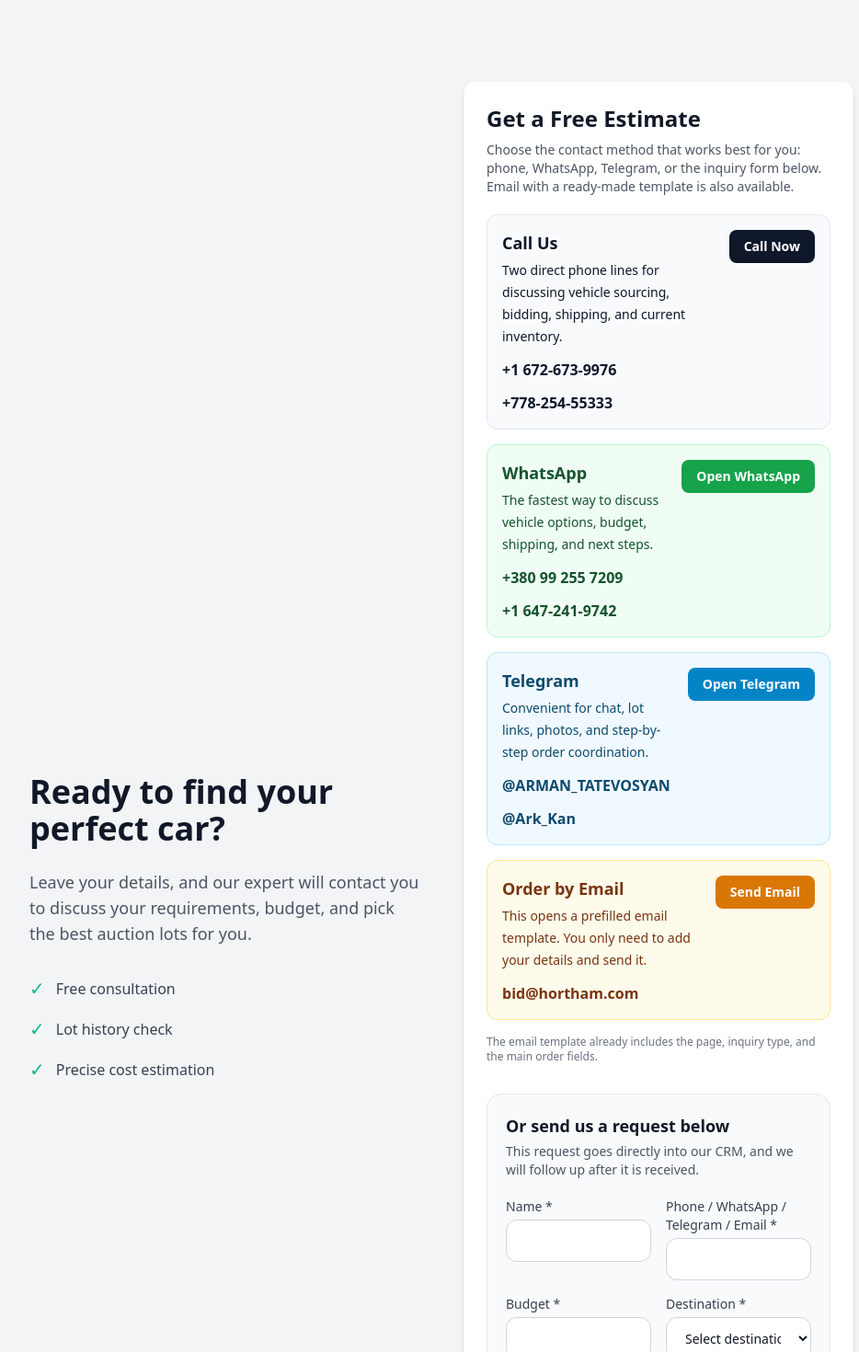
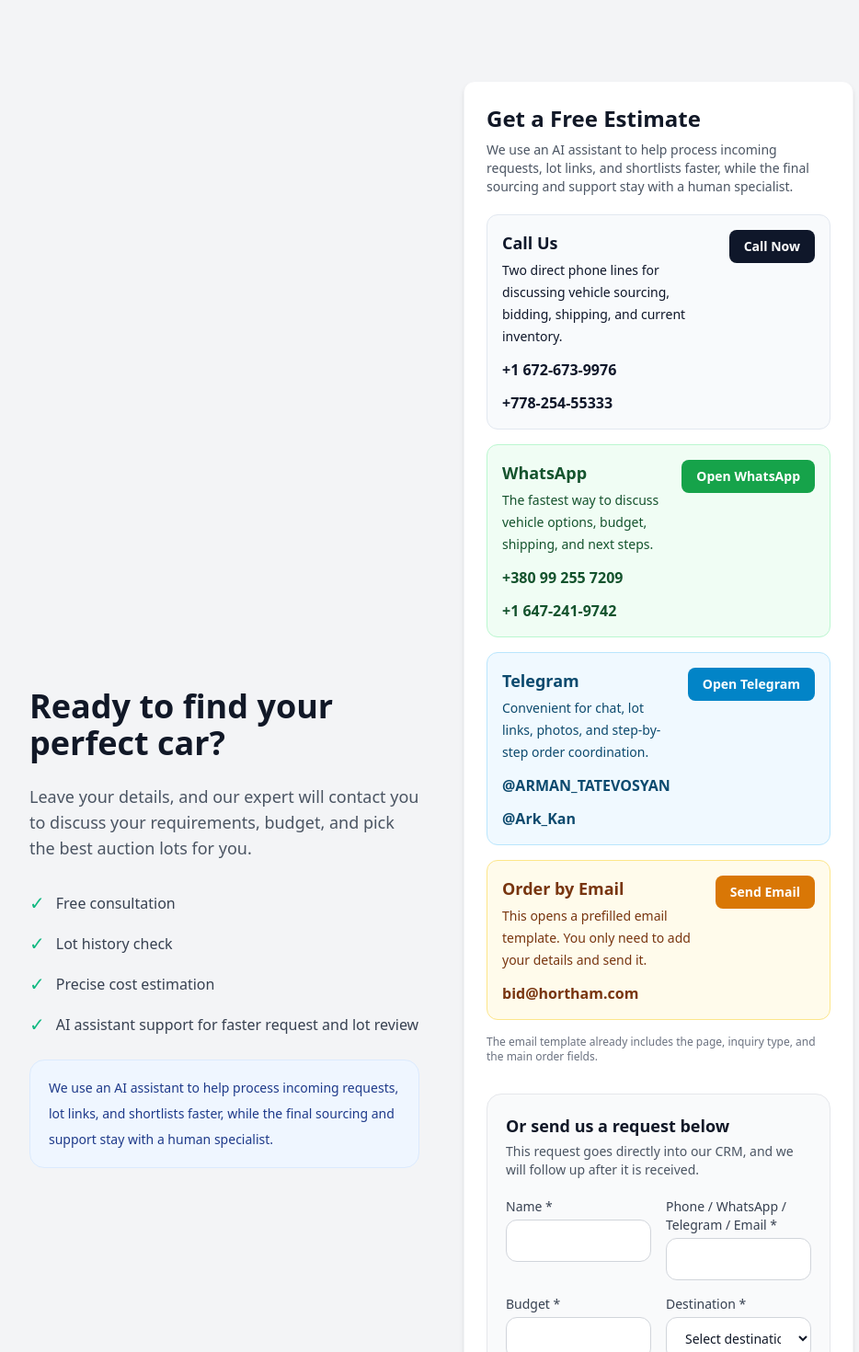
Before and after one commit to ark-crisisfix/USED-USA-CARS, a Next.js app: page / in a window 1280 px wide. Shown: the part 6776-8246 px from the top of the page at 92% size, without its empty margins (160-1094 px from the left). Built offline with nearby package versions, Linux system fonts and the light colour scheme.

Commit message:
Mention AI assistant in sourcing flow

```diff
--- a/components/pages/AuctionListingsPage.tsx
+++ b/components/pages/AuctionListingsPage.tsx
@@ -38,6 +38,7 @@ export default function AuctionListingsPage({ locale }: { locale: Locale }) {
         ctaTitle: "Нашел интересный лот?",
         ctaBody:
           "Оставь заявку ниже и сразу добавь ссылку или номер лота. Мы вернемся с расчетом, оценкой рисков и рекомендацией, стоит ли вообще заходить в этот вариант.",
+        aiNote: "AI-ассистент помогает нам быстрее разбирать lot-ссылки и shortlists, но финальная рекомендация и расчёт остаются за специалистом.",
         quickLinksTitle: "Также полезно",
         quickLinks: [
           { href: "/export-to-ukraine", label: "Доставка в Украину" },
@@ -75,6 +76,7 @@ export default function AuctionListingsPage({ locale }: { locale: Locale }) {
         ctaTitle: "Found an interesting lot?",
         ctaBody:
           "Leave a request below and include the link or lot number right away. We will come back with pricing, risk notes, and a recommendation on whether the lot is worth pursuing.",
+        aiNote: "An AI assistant helps us process lot links and shortlists faster, while the final recommendation and estimate are still handled by a specialist.",
         quickLinksTitle: "You may also need",
         quickLinks: [
           { href: "/export-to-ukraine", label: "Delivery to Ukraine" },
@@ -148,11 +150,14 @@ export default function AuctionListingsPage({ locale }: { locale: Locale }) {
         <section className="rounded-[1.75rem] bg-white p-8 shadow-sm ring-1 ring-slate-200">
           <h2 className="text-3xl font-black text-slate-950">{copy.ctaTitle}</h2>
           <p className="mt-4 max-w-4xl text-base leading-7 text-slate-600">{copy.ctaBody}</p>
+          <div className="mt-5 rounded-2xl border border-blue-100 bg-blue-50 px-5 py-4 text-sm leading-7 text-blue-900">
+            {copy.aiNote}
+          </div>
 
           <div className="mt-8">
             <LeadFormUniversal
               heading={copy.formTitle}
-              subtitle={copy.ctaBody}
+              subtitle={copy.aiNote}
               formType="similar_car"
               sourceContext="auction_listings_page"
             />
--- a/components/pages/HomePage.tsx
+++ b/components/pages/HomePage.tsx
@@ -564,10 +564,30 @@ export default function HomePage({ locale }: { locale: Locale }) {
                 <span className="text-emerald-500 mr-3 text-xl">✓</span>
                 {t.leadB3}
               </li>
+              <li className="flex items-center text-gray-700">
+                <span className="text-emerald-500 mr-3 text-xl">✓</span>
+                {locale === "ru"
+                  ? "AI-ассистент помогает быстрее обработать заявку и варианты лотов"
+                  : "AI assistant support for faster request and lot review"}
+              </li>
             </ul>
+            <div className="mt-6 rounded-2xl border border-blue-100 bg-blue-50 px-5 py-4 text-sm leading-7 text-blue-900">
+              {locale === "ru"
+                ? "Мы используем AI-ассистента, который помогает быстрее разбирать заявки, lot-ссылки и shortlist'ы, а финальный подбор и сопровождение подтверждает специалист."
+                : "We use an AI assistant to help process incoming requests, lot links, and shortlists faster, while the final sourcing and support stay with a human specialist."}
+            </div>
           </div>
           <div>
-            <LeadFormUniversal heading={t.leadFormTitle} formType="general" sourceContext="homepage_contact" />
+            <LeadFormUniversal
+              heading={t.leadFormTitle}
+              subtitle={
+                locale === "ru"
+                  ? "Мы используем AI-ассистента, который помогает быстрее разбирать заявки, lot-ссылки и shortlist'ы, а финальный подбор и сопровождение подтверждает специалист."
+                  : "We use an AI assistant to help process incoming requests, lot links, and shortlists faster, while the final sourcing and support stay with a human specialist."
+              }
+              formType="general"
+              sourceContext="homepage_contact"
+            />
           </div>
         </div>
       </section>
```
